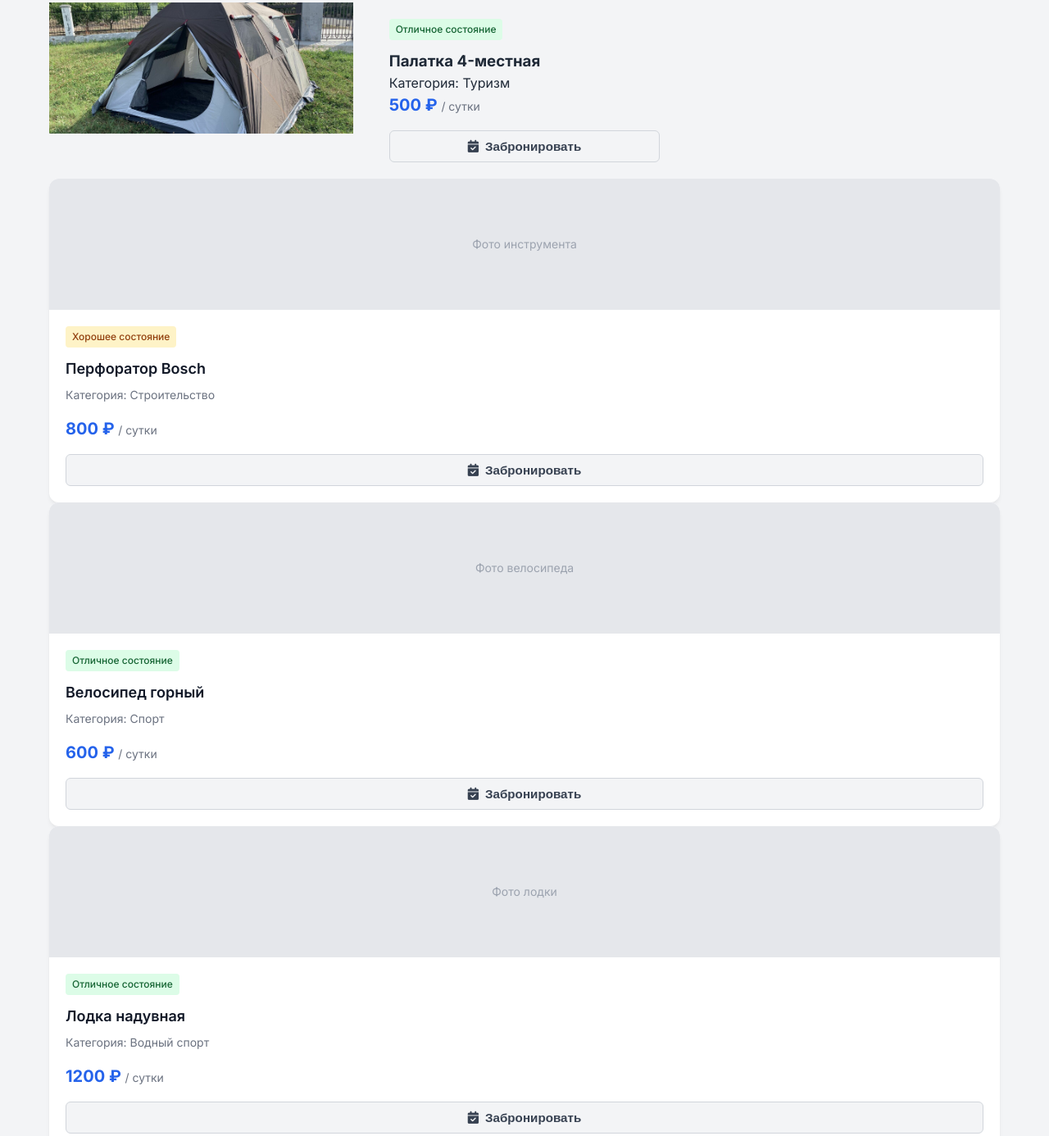
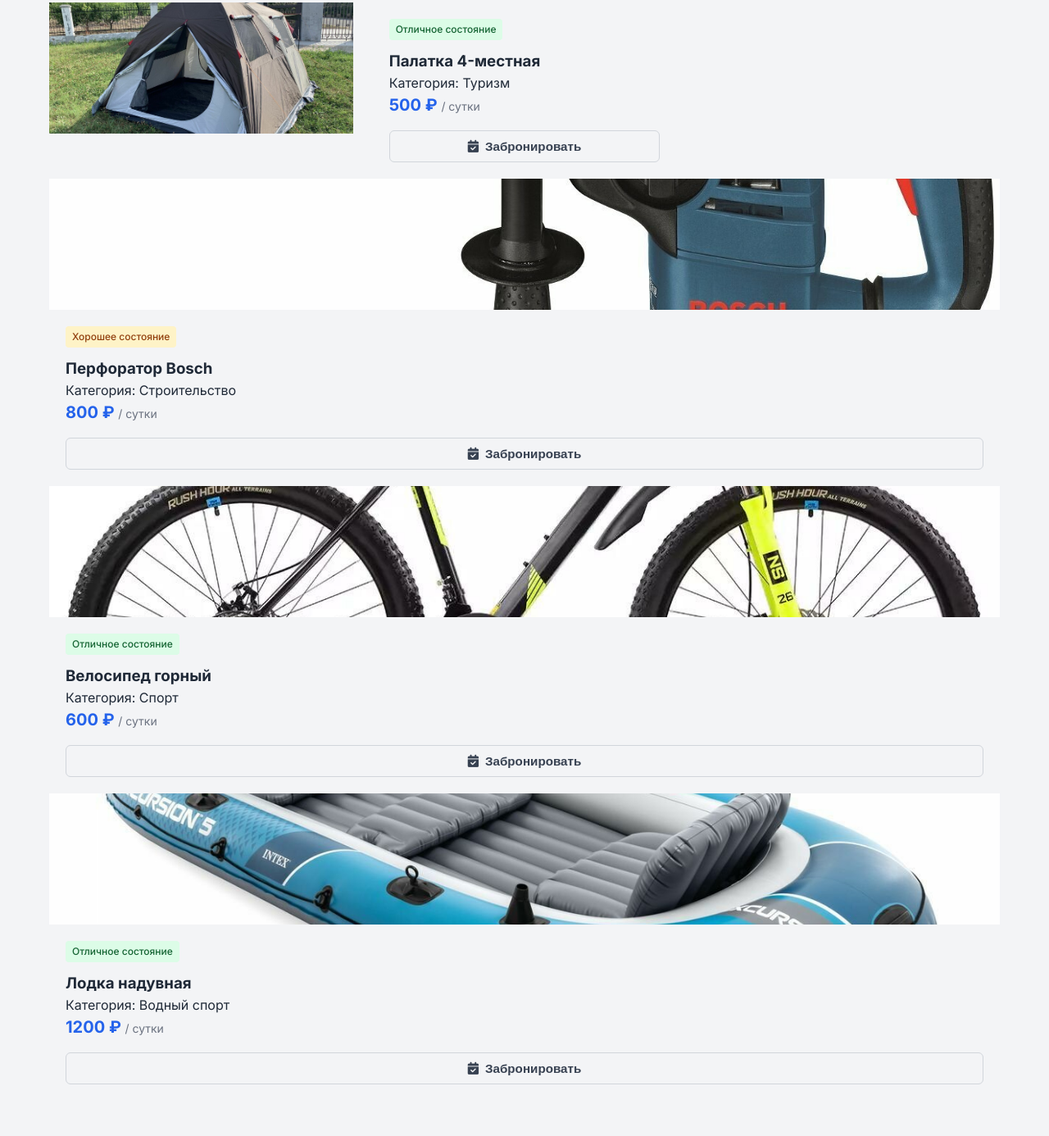
Before and after one commit to savrasovaanna154-source/-EquipmentRental, a plain HTML site: page index.html in a window 1280 px wide. Shown: the part 154-1540 px from the top of the page at 82% size. Drawn offline with Linux system fonts and the light colour scheme.

Commit message:
Update index.html

```diff
--- a/index.html
+++ b/index.html
@@ -40,8 +40,9 @@
             </div>
 
             <!-- Карточка 2 -->
-            <div class="card">
-                <div class="card-image">Фото инструмента</div>
+                <div class="card-image">
+    <img src="perforator.jpg" alt="Перфоратор Bosch">
+</div>
                 <div class="card-body">
                     <span class="badge" style="background-color: #fef3c7; color: #92400e;">Хорошее состояние</span>
                     <h3>Перфоратор Bosch</h3>
@@ -54,8 +55,9 @@
             </div>
 
             <!-- Карточка 3 -->
-            <div class="card">
-                <div class="card-image">Фото велосипеда</div>
+                <div class="card-image">
+    <img src="velik.jpg" alt="Велосипед горный">
+</div>
                 <div class="card-body">
                     <span class="badge">Отличное состояние</span>
                     <h3>Велосипед горный</h3>
@@ -68,8 +70,9 @@
             </div>
 
             <!-- Карточка 4 (для примера сетки) -->
-            <div class="card">
-                <div class="card-image">Фото лодки</div>
+                <div class="card-image">
+    <img src="lodka.jpg" alt="Лодка надувная">
+</div>
                 <div class="card-body">
                     <span class="badge">Отличное состояние</span>
                     <h3>Лодка надувная</h3>
```
